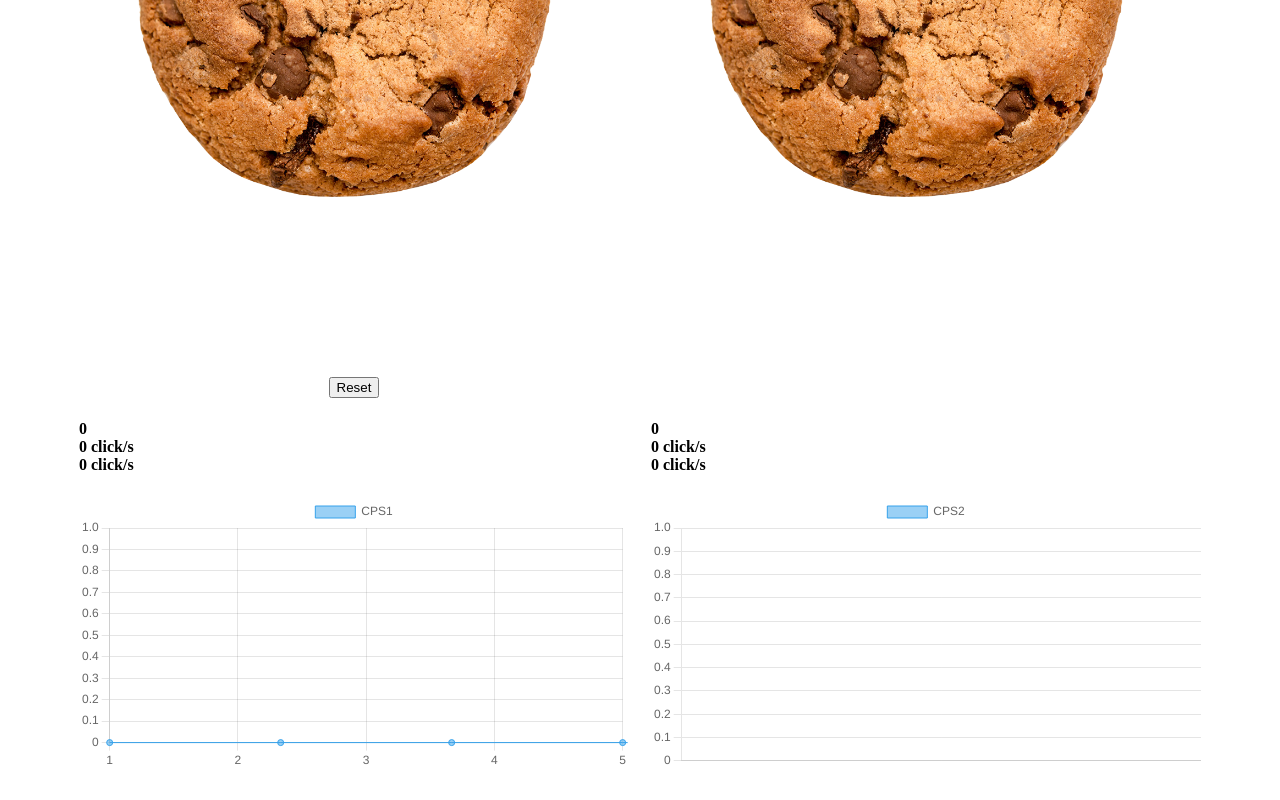
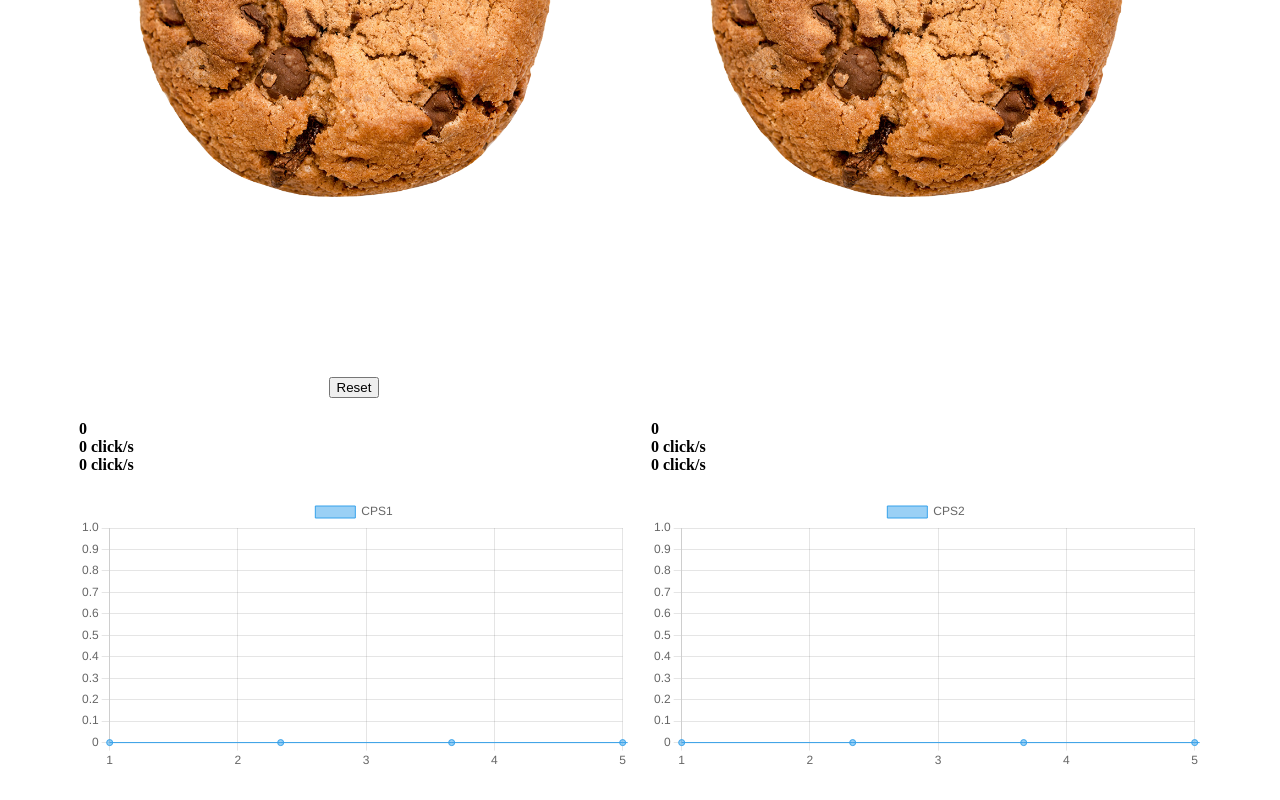
Before and after one commit to CyanUnderscore/cookie-clicker, a website: page 1v1.html in a window 1280 px wide. Shown: the part 505-1305 px from the top of the page. Drawn offline with nearby package versions, Linux system fonts and the light colour scheme.

Commit message:
fixed player 2 graph

```diff
--- a/1v1.html
+++ b/1v1.html
@@ -101,6 +101,7 @@
             chart2.data.datasets.forEach((dataset) => {
                 dataset.data.push(localStorage.getItem("clickAtSec2"));
             });
+            chart2.update();
         }, 1000);
 
         setInterval(function() {
```
